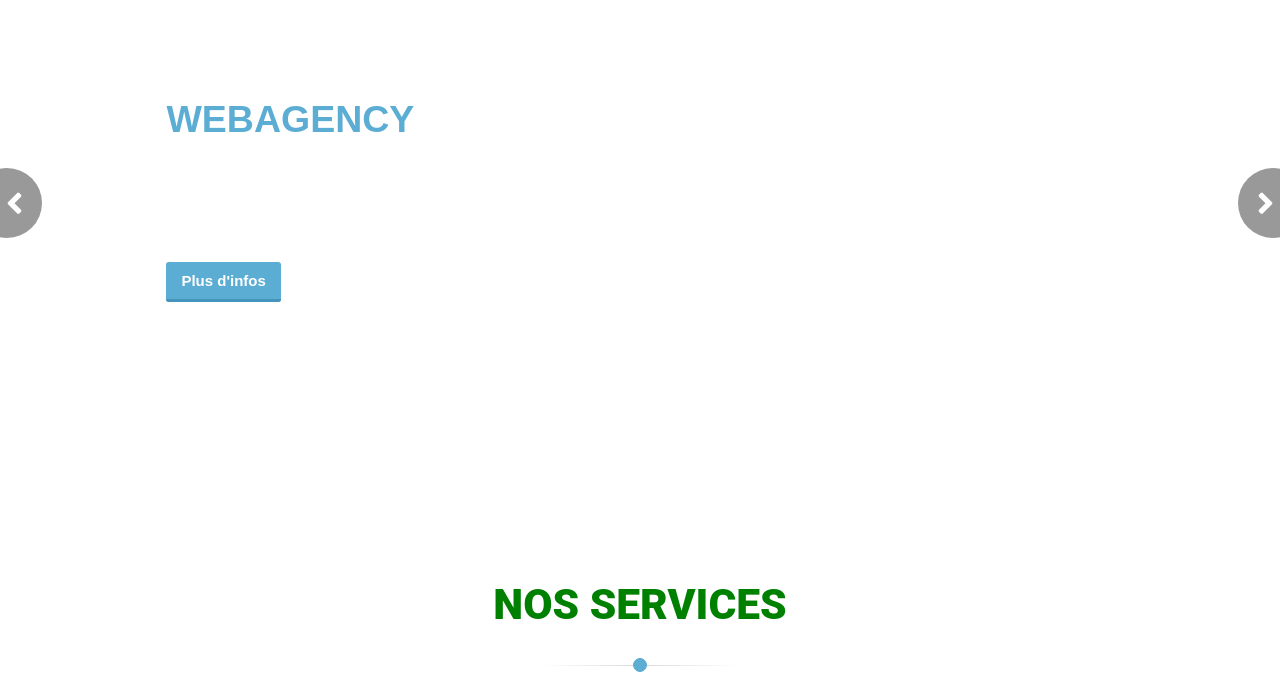
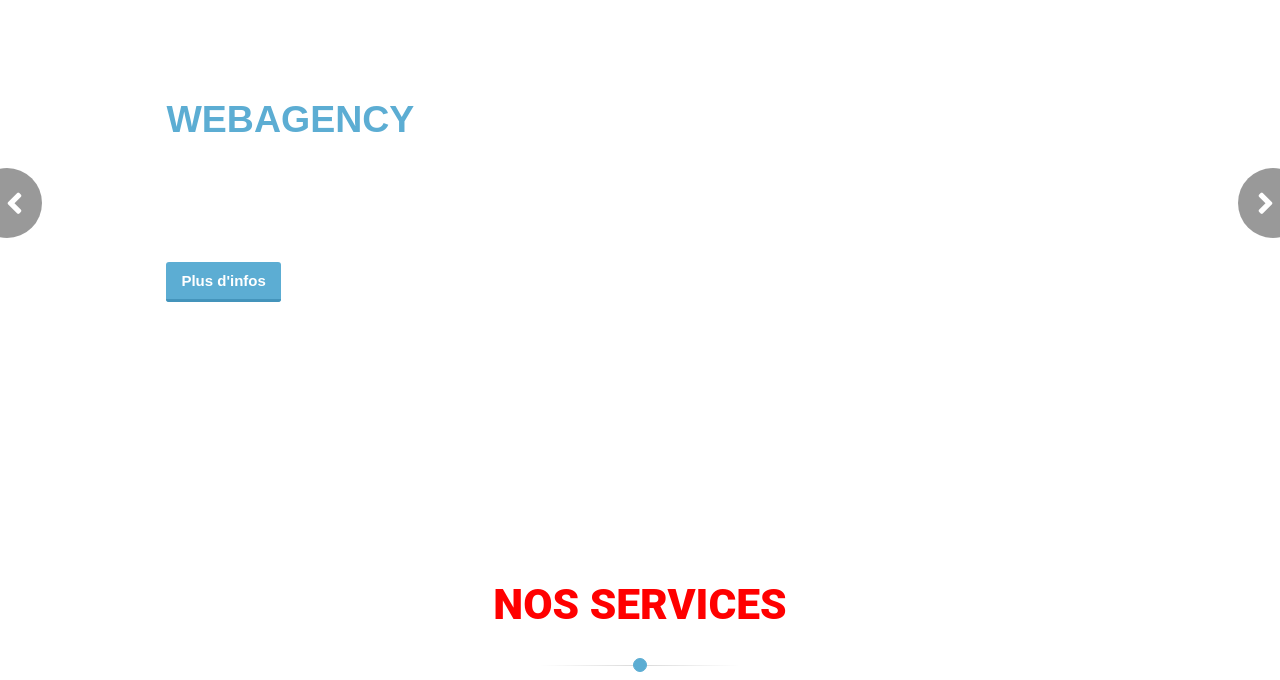
Before and after one commit to nepivent/essai-oc, a plain HTML site: page index.html in a window 1280 px wide. Shown: the part 100-780 px from the top of the page. Drawn offline with Linux system fonts and the light colour scheme; a web font is replaced by a local one.

Commit message:
Update styles.css

```diff
--- a/styles.css
+++ b/styles.css
@@ -35,7 +35,7 @@ body {
 .service_entt h2 {
   font-size: 250%;
   font-weight: 900;
-  color: green;
+  color: red;
   padding-top: 50px;
 }
 
```
